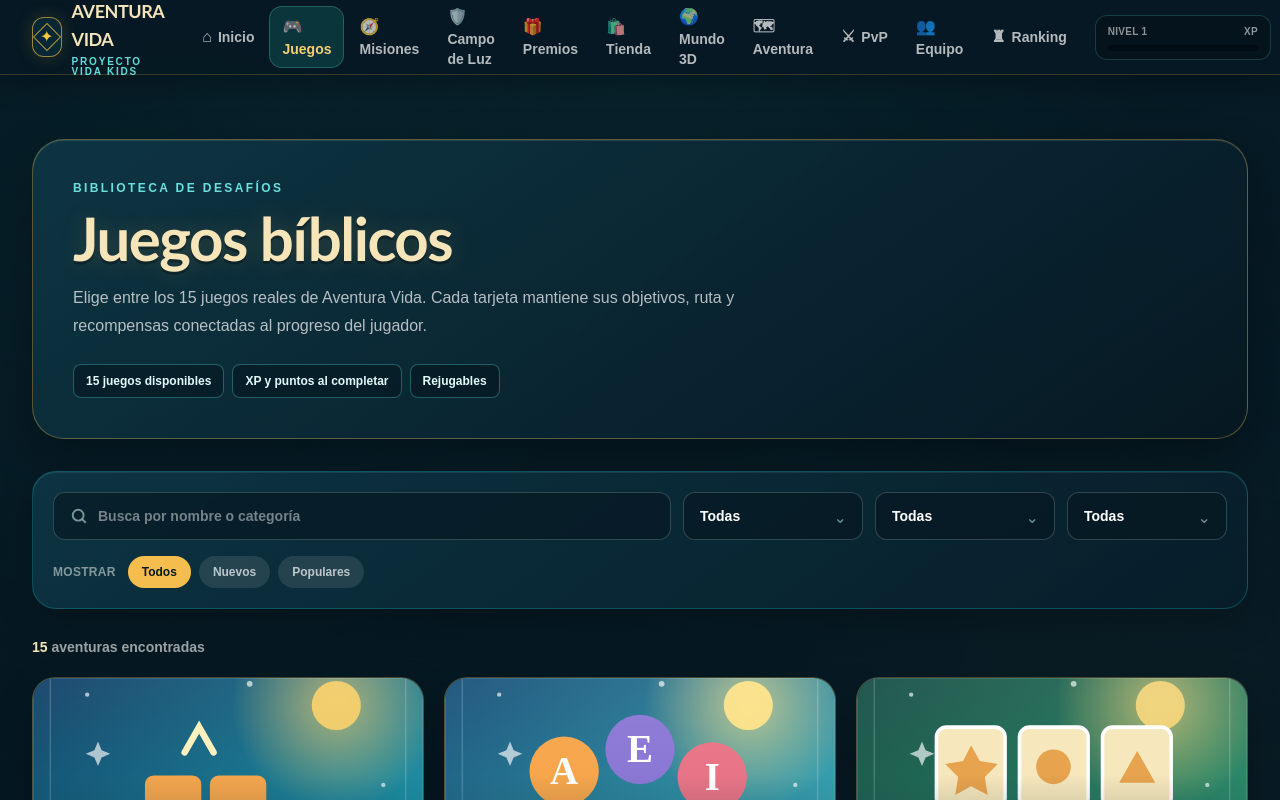
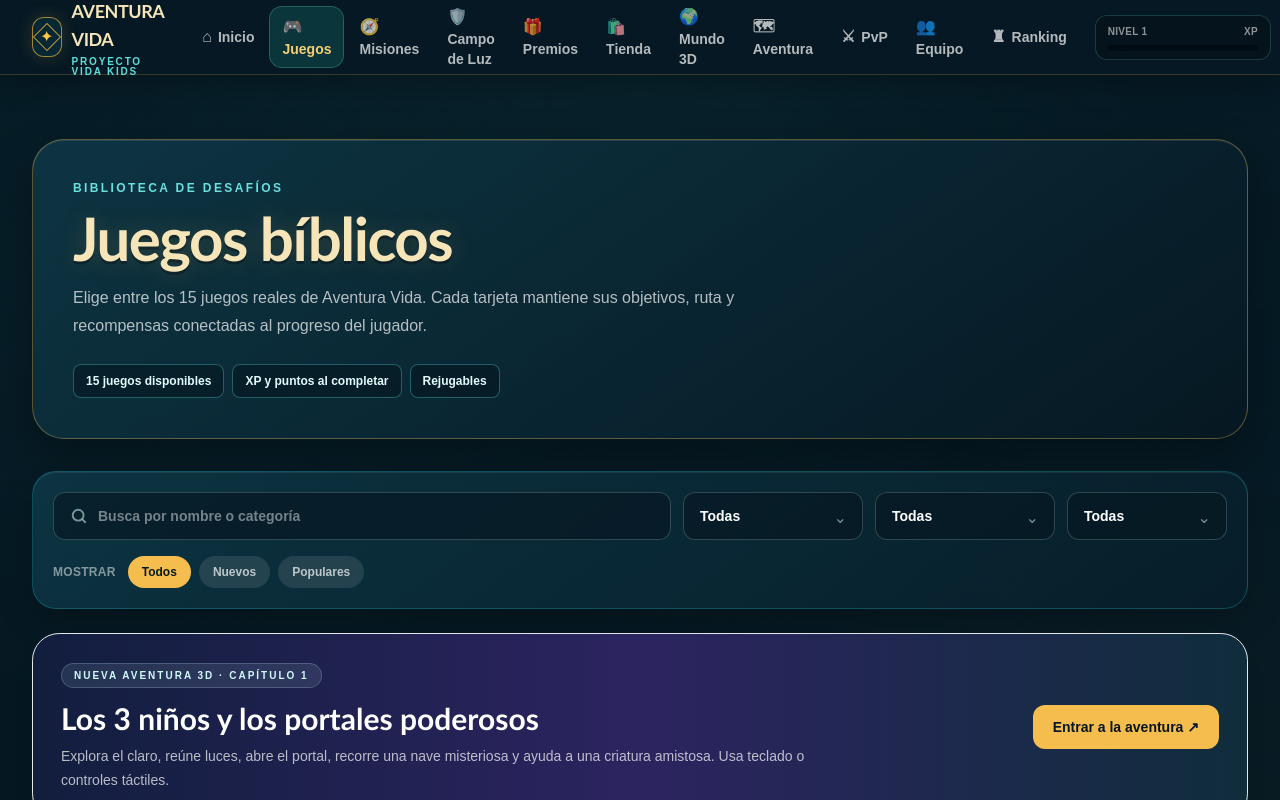
Before and after one commit to edwjacpinros2012-dev/aventura-vida-biblia, a Next.js app: page /juegos in a window 1280 px wide. Shown: the top 800 px of the page. Built offline with nearby package versions, Linux system fonts and the light colour scheme; no server answers; the database is empty.

Commit message:
Add Portales Poderosos to games catalog

```diff
--- a/components/games-catalog.tsx
+++ b/components/games-catalog.tsx
@@ -1,5 +1,6 @@
 "use client";
 
+import Link from "next/link";
 import { useMemo, useState } from "react";
 import { GameCard } from "@/components/game-card";
 import { SearchIcon } from "@/components/icons";
@@ -37,6 +38,12 @@ export function GamesCatalog({ initialGames, initialCategory, initialFilter }: {
         </div>
         <div className="mt-4 flex flex-wrap items-center gap-2"><span className="mr-1 text-xs font-black uppercase tracking-wide text-white/50">Mostrar</span>{([ ["todos", "Todos"], ["nuevos", "Nuevos"], ["populares", "Populares"] ] as const).map(([value, label]) => <button type="button" key={value} onClick={() => setFeatured(value)} className={`rounded-full px-3.5 py-2 text-xs font-extrabold outline-none transition-colors focus-visible:ring-4 focus-visible:ring-teal-200/25 ${featured === value ? "bg-[#f5bd4d] text-[#061923]" : "bg-white/10 text-white/70 hover:bg-teal-300/15 hover:text-teal-100"}`}>{label}</button>)}</div>
       </div>
+      <Link href="/portales-poderosos" className="group mt-6 block overflow-hidden rounded-[1.7rem] border border-violet-200/25 bg-gradient-to-r from-[#121e3e] via-[#2c2460] to-[#102d3c] p-5 text-white shadow-xl transition-transform hover:-translate-y-1 focus-visible:outline-none focus-visible:ring-4 focus-visible:ring-violet-200/30 sm:p-7">
+        <div className="flex flex-col gap-4 sm:flex-row sm:items-center sm:justify-between">
+          <div className="max-w-3xl"><span className="inline-flex rounded-full border border-cyan-100/20 bg-cyan-100/10 px-3 py-1 text-[10px] font-black uppercase tracking-[.2em] text-cyan-100">Nueva aventura 3D · Capítulo 1</span><h2 className="mt-3 font-display text-2xl font-black sm:text-3xl">Los 3 niños y los portales poderosos</h2><p className="mt-2 text-sm leading-6 text-white/70">Explora el claro, reúne luces, abre el portal, recorre una nave misteriosa y ayuda a una criatura amistosa. Usa teclado o controles táctiles.</p></div>
+          <div className="shrink-0 rounded-xl bg-[#f5bd4d] px-5 py-3 text-center text-sm font-black text-[#071526] group-hover:brightness-105">Entrar a la aventura ↗</div>
+        </div>
+      </Link>
       <div className="mt-7 flex items-center justify-between gap-4"><p className="text-sm font-bold text-white/60"><span className="text-[#f5e5b9]">{visibleGames.length}</span> {visibleGames.length === 1 ? "aventura encontrada" : "aventuras encontradas"}</p>{(query || category !== "Todas" || difficulty !== "Todas" || age !== "Todas" || featured !== "todos") && <button type="button" onClick={clearFilters} className="text-sm font-extrabold text-[#67e5e0] hover:underline focus-visible:outline-none focus-visible:ring-4 focus-visible:ring-teal-200/25">Limpiar filtros</button>}</div>
       {visibleGames.length ? <div className="mt-5 grid gap-5 sm:grid-cols-2 lg:grid-cols-3">{visibleGames.map((game) => <GameCard key={game.id} game={game} />)}</div> : <div className="av-panel mt-5 rounded-[1.5rem] border border-dashed border-teal-100/25 p-10 text-center"><span className="text-4xl">🧭</span><h2 className="mt-3 font-display text-2xl font-black text-[#f5e5b9]">No encontramos esa ruta</h2><p className="mx-auto mt-2 max-w-sm text-sm leading-6 text-white/65">Prueba con otra palabra o elimina algunos filtros para descubrir más aventuras.</p><button type="button" onClick={clearFilters} className="av-teal-button mt-5 rounded-xl px-4 py-2.5 text-sm font-extrabold outline-none focus-visible:ring-4 focus-visible:ring-teal-200/25">Ver todos los juegos</button></div>}
     </div>
```
